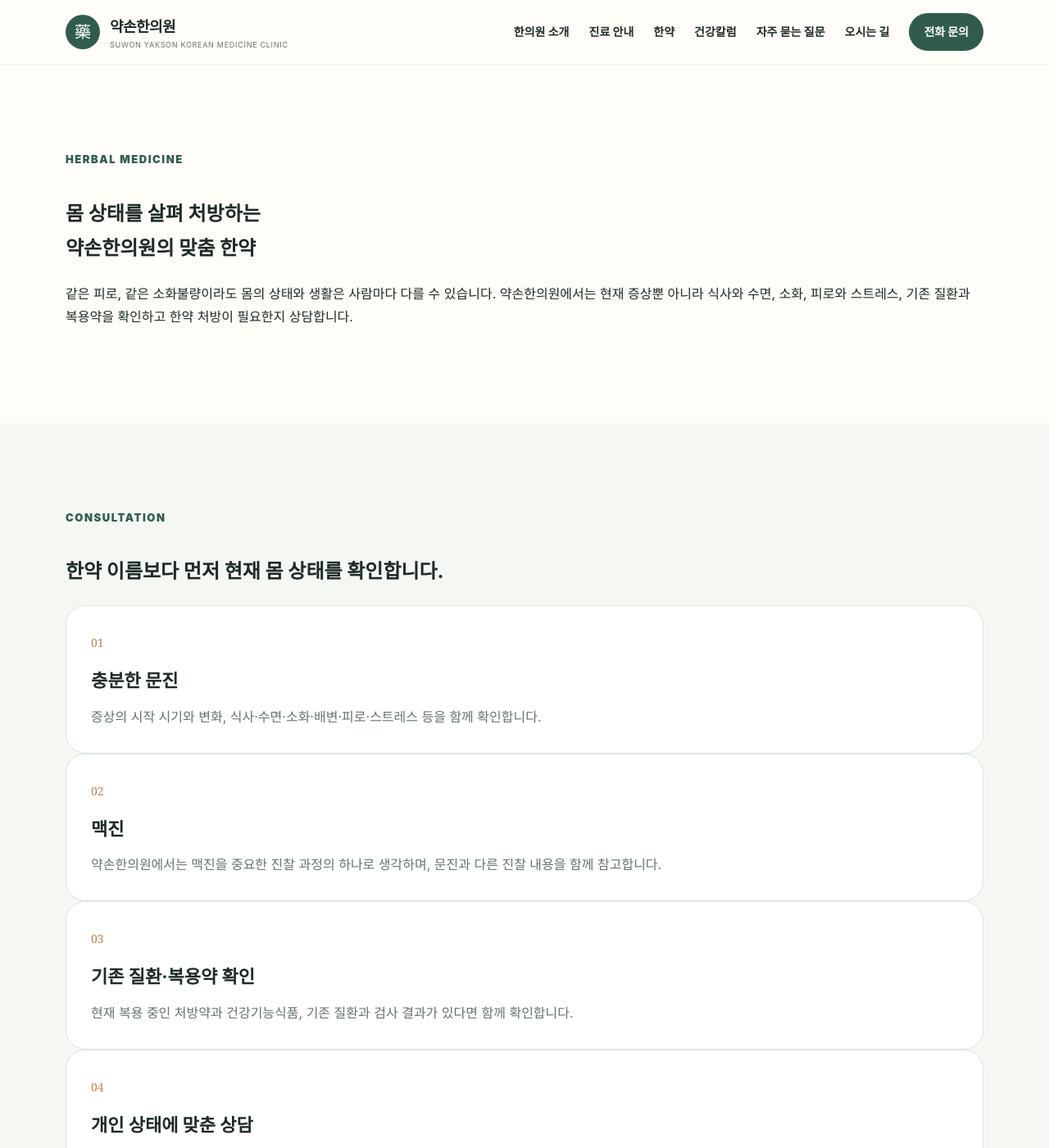
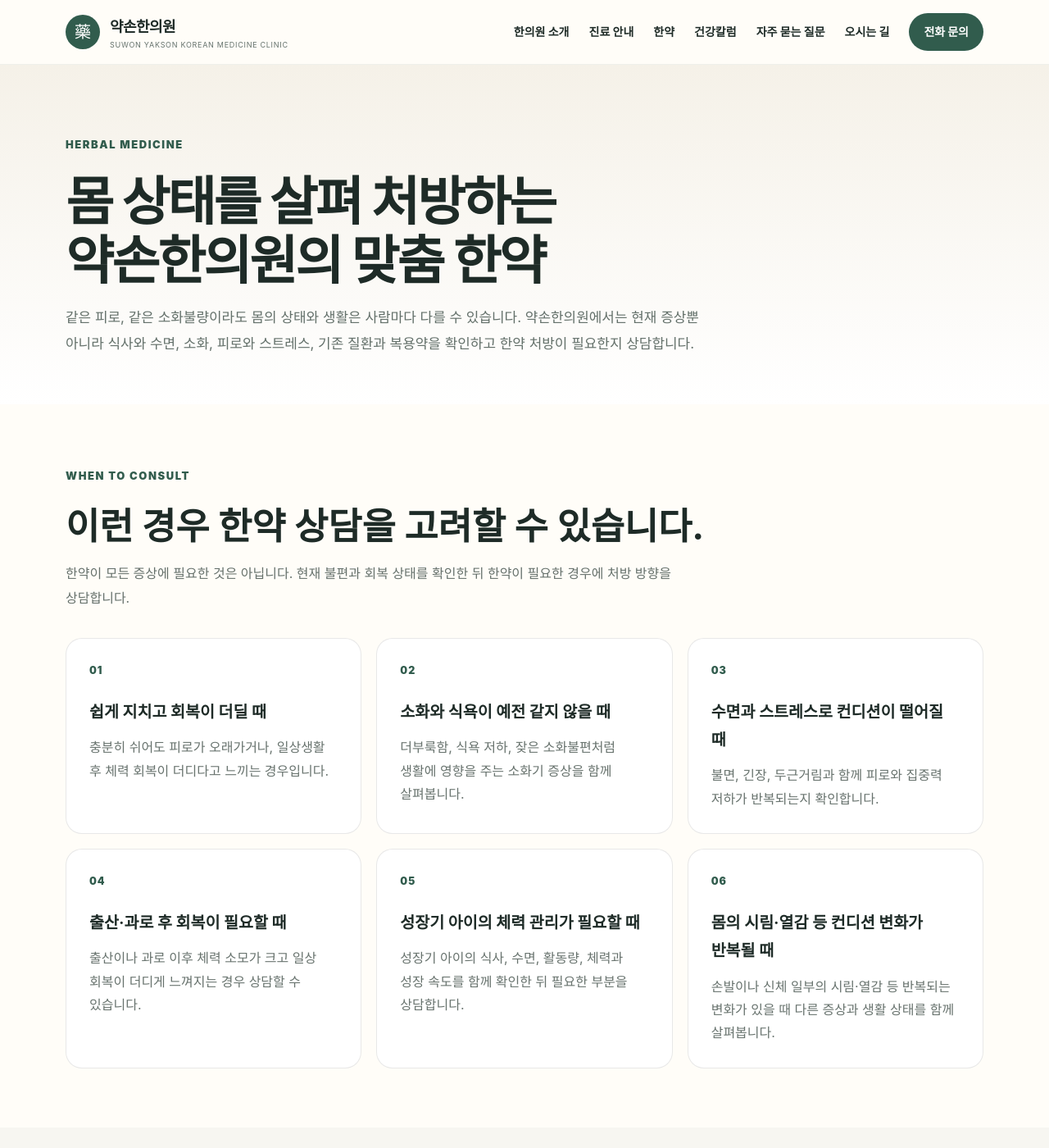
Before and after one commit to yaksonclinic/yakson-suwon-site, a Jekyll site: the page built from herbal-medicine.md, in a window 1280 px wide and 1400 px high. Shown: the whole window at 82% size. Built offline with Jekyll 4.4.1, drawn with Linux system fonts in a browser that asks for light colours; our own code applies the rules of GitHub Pages for plain Markdown files; some of the changed text lies outside the part shown.

Commit message:
Update herbal-medicine.md

```diff
--- a/herbal-medicine.md
+++ b/herbal-medicine.md
@@ -1,124 +1,106 @@
-<section class="section">
+<style>
+  .herbal-hero{padding:82px 0 58px;background:linear-gradient(180deg,#f5f1e8 0%,#fff 100%)}
+  .herbal-hero h1{margin:8px 0 18px;font-size:clamp(2.3rem,5vw,4.1rem);line-height:1.13;letter-spacing:-.045em}
+  .herbal-hero p{max-width:780px;margin:0;color:#63706a;font-size:1.06rem;line-height:1.85}
+  .herbal-section{padding:72px 0}.herbal-section.soft{background:#f7f6f1}
+  .herbal-heading{max-width:800px;margin-bottom:34px}.herbal-heading h2{margin:8px 0 14px;font-size:clamp(1.85rem,3.5vw,2.9rem);line-height:1.28}.herbal-heading p{margin:0;color:#66716c;line-height:1.85}
+  .herbal-grid{display:grid;grid-template-columns:repeat(3,minmax(0,1fr));gap:18px}
+  .herbal-card{min-height:220px;padding:28px;border:1px solid rgba(0,0,0,.09);border-radius:20px;background:#fff}.herbal-card .num{display:block;margin-bottom:22px;color:#315c4d;font-size:.78rem;font-weight:900;letter-spacing:.08em}.herbal-card h3{margin:0 0 12px;font-size:1.22rem}.herbal-card p{margin:0;color:#68736e;line-height:1.78}
+  .herbal-photo{display:grid;grid-template-columns:1fr 1fr;gap:28px;align-items:center}.herbal-photo img{display:block;width:100%;aspect-ratio:4/3;object-fit:cover;border-radius:24px}.herbal-photo-copy h2{margin:8px 0 16px;font-size:clamp(1.85rem,3.5vw,2.8rem);line-height:1.28}.herbal-photo-copy p{color:#64706b;line-height:1.85}
+  .herbal-note{padding:30px;background:#eee8dc;border-radius:20px}.herbal-note h3{margin:0 0 12px}.herbal-note p{margin:0;line-height:1.85}
+  .faq-list{display:grid;gap:14px}.faq-item{padding:24px 26px;border:1px solid rgba(0,0,0,.09);border-radius:18px;background:#fff}.faq-item h3{margin:0 0 10px;font-size:1.08rem}.faq-item p{margin:0;color:#66716c;line-height:1.8}
+  .herbal-cta{display:flex;justify-content:space-between;align-items:center;gap:24px;padding:34px;border-radius:22px;background:#223a33;color:#fff}.herbal-cta h2{margin:0 0 8px;font-size:1.6rem}.herbal-cta p{margin:0;color:rgba(255,255,255,.78);line-height:1.7}.herbal-cta .actions{display:flex;gap:10px;flex-wrap:wrap}.herbal-cta .button{background:#f2e8d8;color:#223a33!important}.herbal-cta .button.secondary{background:transparent;border-color:#f2e8d8;color:#fff!important}
+  @media(max-width:900px){.herbal-grid{grid-template-columns:1fr 1fr}.herbal-photo{grid-template-columns:1fr}.herbal-cta{flex-direction:column;align-items:flex-start}}
+  @media(max-width:620px){.herbal-hero{padding:62px 0 42px}.herbal-section{padding:54px 0}.herbal-grid{grid-template-columns:1fr}.herbal-card{min-height:0;padding:23px}}
+</style>
+
+<section class="herbal-hero">
   <div class="container">
     <span class="eyebrow">HERBAL MEDICINE</span>
     <h1>몸 상태를 살펴 처방하는<br>약손한의원의 맞춤 한약</h1>
-    <p>
-      같은 피로, 같은 소화불량이라도 몸의 상태와 생활은 사람마다 다를 수 있습니다.
-      약손한의원에서는 현재 증상뿐 아니라 식사와 수면, 소화, 피로와 스트레스,
-      기존 질환과 복용약을 확인하고 한약 처방이 필요한지 상담합니다.
-    </p>
+    <p>같은 피로, 같은 소화불량이라도 몸의 상태와 생활은 사람마다 다를 수 있습니다. 약손한의원에서는 현재 증상뿐 아니라 식사와 수면, 소화, 피로와 스트레스, 기존 질환과 복용약을 확인하고 한약 처방이 필요한지 상담합니다.</p>
   </div>
 </section>
 
-<section class="section soft">
+<section class="herbal-section">
   <div class="container">
-    <span class="eyebrow">CONSULTATION</span>
-    <h2>한약 이름보다 먼저 현재 몸 상태를 확인합니다.</h2>
-
-<div class="clinic-cards">
-  <article class="card">
-    <span class="num">01</span>
-    <h3>충분한 문진</h3>
-    <p>증상의 시작 시기와 변화, 식사·수면·소화·배변·피로·스트레스 등을 함께 확인합니다.</p>
-  </article>
-
-  <article class="card">
-    <span class="num">02</span>
-    <h3>맥진</h3>
-    <p>약손한의원에서는 맥진을 중요한 진찰 과정의 하나로 생각하며, 문진과 다른 진찰 내용을 함께 참고합니다.</p>
-  </article>
-
-  <article class="card">
-    <span class="num">03</span>
-    <h3>기존 질환·복용약 확인</h3>
-    <p>현재 복용 중인 처방약과 건강기능식품, 기존 질환과 검사 결과가 있다면 함께 확인합니다.</p>
-  </article>
-
-  <article class="card">
-    <span class="num">04</span>
-    <h3>개인 상태에 맞춘 상담</h3>
-    <p>같은 증상이라도 생활 상태와 진찰 소견이 다를 수 있어 구체적인 처방 방향은 진료 후 결정합니다.</p>
-  </article>
-</div>
-
+    <div class="herbal-heading">
+      <span class="eyebrow">WHEN TO CONSULT</span>
+      <h2>이런 경우 한약 상담을 고려할 수 있습니다.</h2>
+      <p>한약이 모든 증상에 필요한 것은 아닙니다. 현재 불편과 회복 상태를 확인한 뒤 한약이 필요한 경우에 처방 방향을 상담합니다.</p>
+    </div>
+    <div class="herbal-grid">
+      <article class="herbal-card"><span class="num">01</span><h3>쉽게 지치고 회복이 더딜 때</h3><p>충분히 쉬어도 피로가 오래가거나, 일상생활 후 체력 회복이 더디다고 느끼는 경우입니다.</p></article>
+      <article class="herbal-card"><span class="num">02</span><h3>소화와 식욕이 예전 같지 않을 때</h3><p>더부룩함, 식욕 저하, 잦은 소화불편처럼 생활에 영향을 주는 소화기 증상을 함께 살펴봅니다.</p></article>
+      <article class="herbal-card"><span class="num">03</span><h3>수면과 스트레스로 컨디션이 떨어질 때</h3><p>불면, 긴장, 두근거림과 함께 피로와 집중력 저하가 반복되는지 확인합니다.</p></article>
+      <article class="herbal-card"><span class="num">04</span><h3>출산·과로 후 회복이 필요할 때</h3><p>출산이나 과로 이후 체력 소모가 크고 일상 회복이 더디게 느껴지는 경우 상담할 수 있습니다.</p></article>
+      <article class="herbal-card"><span class="num">05</span><h3>성장기 아이의 체력 관리가 필요할 때</h3><p>성장기 아이의 식사, 수면, 활동량, 체력과 성장 속도를 함께 확인한 뒤 필요한 부분을 상담합니다.</p></article>
+      <article class="herbal-card"><span class="num">06</span><h3>몸의 시림·열감 등 컨디션 변화가 반복될 때</h3><p>손발이나 신체 일부의 시림·열감 등 반복되는 변화가 있을 때 다른 증상과 생활 상태를 함께 살펴봅니다.</p></article>
+    </div>
   </div>
 </section>
 
-<section class="section">
+<section class="herbal-section soft">
   <div class="container">
-    <span class="eyebrow">WHEN TO CONSULT</span>
-    <h2>이런 경우 한약 상담을 고려할 수 있습니다.</h2>
-
-<div class="clinic-cards">
-  <article class="card">
-    <h3>피로·체력 저하</h3>
-    <p>충분히 쉬어도 쉽게 지치거나 회복이 더디게 느껴질 때</p>
-  </article>
-
-  <article class="card">
-    <h3>소화·식욕 저하</h3>
-    <p>더부룩함, 식욕 저하, 반복되는 소화 불편이 있을 때</p>
-  </article>
-
-  <article class="card">
-    <h3>수면·스트레스</h3>
-    <p>불면, 긴장, 두근거림과 함께 컨디션 저하가 반복될 때</p>
-  </article>
-
-  <article class="card">
-    <h3>산후·과로 후 회복</h3>
-    <p>출산이나 과로 이후 체력 소모가 크고 회복이 더디게 느껴질 때</p>
-  </article>
-
-  <article class="card">
-    <h3>성장기 체력관리</h3>
-    <p>성장기 아이의 식사, 수면, 활동량, 체력을 함께 살펴보고 싶을 때</p>
-  </article>
-
-  <article class="card">
-    <h3>반복되는 컨디션 변화</h3>
-    <p>시림·열감 등 몸 상태 변화가 반복되어 전체 컨디션을 함께 살펴보고 싶을 때</p>
-  </article>
-</div>
-
+    <div class="herbal-photo">
+      <div><img src="{{ '/assets/img/herbal-medicine.jpg' | relative_url }}" alt="수원 약손한의원 한약과 약재"></div>
+      <div class="herbal-photo-copy">
+        <span class="eyebrow">CONSULTATION</span>
+        <h2>한약 이름보다 먼저<br>현재 몸 상태를 확인합니다.</h2>
+        <p>약손한의원에서는 증상 이름만으로 한약을 정하기보다 언제부터 불편했는지, 식사와 수면은 어떤지, 소화와 배변, 피로와 스트레스가 어떻게 달라졌는지 충분히 확인합니다.</p>
+        <p>기존 질환과 복용 중인 약이 있다면 함께 확인하며, 필요할 경우 기존 검사 결과도 참고합니다.</p>
+      </div>
+    </div>
   </div>
 </section>
 
-<section class="section soft">
+<section class="herbal-section">
   <div class="container">
-    <span class="eyebrow">FAQ</span>
-    <h2>한약 상담 전 자주 묻는 질문</h2>
-
-<div class="faq-list">
-  <details>
-    <summary>다른 약을 복용하고 있어도 한약 상담을 받을 수 있나요?</summary>
-    <p>복용 중인 처방약과 건강기능식품, 기존 질환을 확인한 뒤 한약 복용 가능 여부와 주의할 점을 상담합니다.</p>
-  </details>
-
-  <details>
-    <summary>피곤하면 누구나 보약을 먹어야 하나요?</summary>
-    <p>아닙니다. 피로의 원인과 지속 기간, 수면과 식사 상태 등을 먼저 확인하는 것이 중요합니다. 필요한 경우 검사나 다른 의료기관 진료가 우선일 수 있습니다.</p>
-  </details>
-
-  <details>
-    <summary>한약은 모두 같은 처방인가요?</summary>
-    <p>같은 증상이라도 생활 상태와 기존 질환, 진찰 소견이 다를 수 있어 구체적인 처방은 개인 상태를 확인한 뒤 결정합니다.</p>
-  </details>
-</div>
-
+    <div class="herbal-heading">
+      <span class="eyebrow">PULSE DIAGNOSIS</span>
+      <h2>문진과 맥진을 함께 참고합니다.</h2>
+      <p>약손한의원에서는 맥진을 중요한 진찰 과정의 하나로 생각합니다. 맥의 깊이와 빠르기, 힘과 긴장도 등 여러 특징을 살피고 환자분이 말씀해주시는 증상과 생활 상태를 함께 종합합니다.</p>
+    </div>
+    <div class="herbal-note">
+      <h3>맥만으로 한약을 처방하지 않습니다.</h3>
+      <p>맥진은 현재 몸 상태를 이해하는 데 참고하는 진찰 과정입니다. 문진과 다른 진찰 내용, 기존 질환과 복용약 등을 함께 확인하여 한약 처방 여부와 방향을 상담합니다.</p>
+    </div>
   </div>
 </section>
 
-<section class="section">
-  <div class="container cta-block">
-    <div>
-      <span class="eyebrow">SUWON YAKSON</span>
-      <h2>수원에서 한약 상담을 찾고 계신가요?</h2>
-      <p>현재 불편과 복용 중인 약, 기존 검사 결과가 있다면 진료 시 함께 알려주세요.</p>
-    </div>
-    <div class="actions">
-      <a class="button" href="{{ site.data.clinic.phone_uri }}">전화 문의</a>
-      <a class="button secondary" href="{{ '/clinic/tonic/' | relative_url }}">보약·체력회복 보기</a>
+<section class="herbal-section soft">
+  <div class="container">
+    <div class="herbal-heading"><span class="eyebrow">FAQ</span><h2>한약 상담 전 자주 묻는 질문</h2></div>
+    <div class="faq-list">
+      <article class="faq-item"><h3>다른 약을 복용하고 있어도 한약 상담을 받을 수 있나요?</h3><p>복용 중인 처방약, 건강기능식품 등이 있다면 진료 시 알려주세요. 기존 질환과 복용약을 확인한 뒤 한약 복용 가능 여부와 주의할 점을 상담합니다.</p></article>
+      <article class="faq-item"><h3>피곤하면 누구나 보약을 먹어야 하나요?</h3><p>아닙니다. 피로의 원인과 지속 기간, 수면과 식사 상태 등을 먼저 확인하는 것이 중요합니다. 필요한 경우 검사나 다른 의료기관 진료가 우선일 수 있습니다.</p></article>
+      <article class="faq-item"><h3>한약은 모두 같은 처방인가요?</h3><p>같은 증상을 말씀하시더라도 생활 상태와 기존 질환, 진찰 소견이 다를 수 있습니다. 구체적인 처방은 진료 후 개인 상태를 확인하여 결정합니다.</p></article>
+      <article class="faq-item"><h3>한약 복용 기간은 얼마나 되나요?</h3><p>복용 목적과 현재 상태에 따라 달라질 수 있습니다. 진료 후 예상 복용 기간과 경과 확인 시점을 안내드립니다.</p></article>
     </div>
   </div>
 </section>
+
+<section class="herbal-section">
+  <div class="container">
+    <div class="herbal-cta">
+      <div><h2>수원에서 한약 상담을 찾고 계신가요?</h2><p>현재 불편과 복용 중인 약, 기존 검사 결과가 있다면 진료 시 함께 알려주세요.</p></div>
+      <div class="actions">
+        <a class="button" href="{{ site.data.clinic.phone_uri }}">전화 문의</a>
+        <a class="button secondary" href="{{ '/clinic/tonic/' | relative_url }}">보약·체력회복 보기</a>
+      </div>
+    </div>
+  </div>
+</section>
+
+<script type="application/ld+json">
+{
+  "@context":"https://schema.org",
+  "@type":"FAQPage",
+  "mainEntity":[
+    {"@type":"Question","name":"다른 약을 복용하고 있어도 한약 상담을 받을 수 있나요?","acceptedAnswer":{"@type":"Answer","text":"복용 중인 처방약과 건강기능식품, 기존 질환을 진료 시 확인한 뒤 한약 복용 가능 여부와 주의할 점을 상담합니다."}},
+    {"@type":"Question","name":"피곤하면 누구나 보약을 먹어야 하나요?","acceptedAnswer":{"@type":"Answer","text":"피로의 원인과 지속 기간, 수면과 식사 상태 등을 먼저 확인하며 필요한 경우 검사나 다른 의료기관의 평가가 우선일 수 있습니다."}},
+    {"@type":"Question","name":"한약은 모두 같은 처방인가요?","acceptedAnswer":{"@type":"Answer","text":"같은 증상이라도 생활 상태와 기존 질환, 진찰 소견이 다를 수 있어 구체적인 처방은 개인 상태를 확인한 뒤 결정합니다."}},
+    {"@type":"Question","name":"한약 복용 기간은 얼마나 되나요?","acceptedAnswer":{"@type":"Answer","text":"복용 목적과 현재 상태에 따라 다를 수 있으며 진료 후 예상 복용 기간과 경과 확인 시점을 안내합니다."}}
+  ]
+}
+</script>
```
